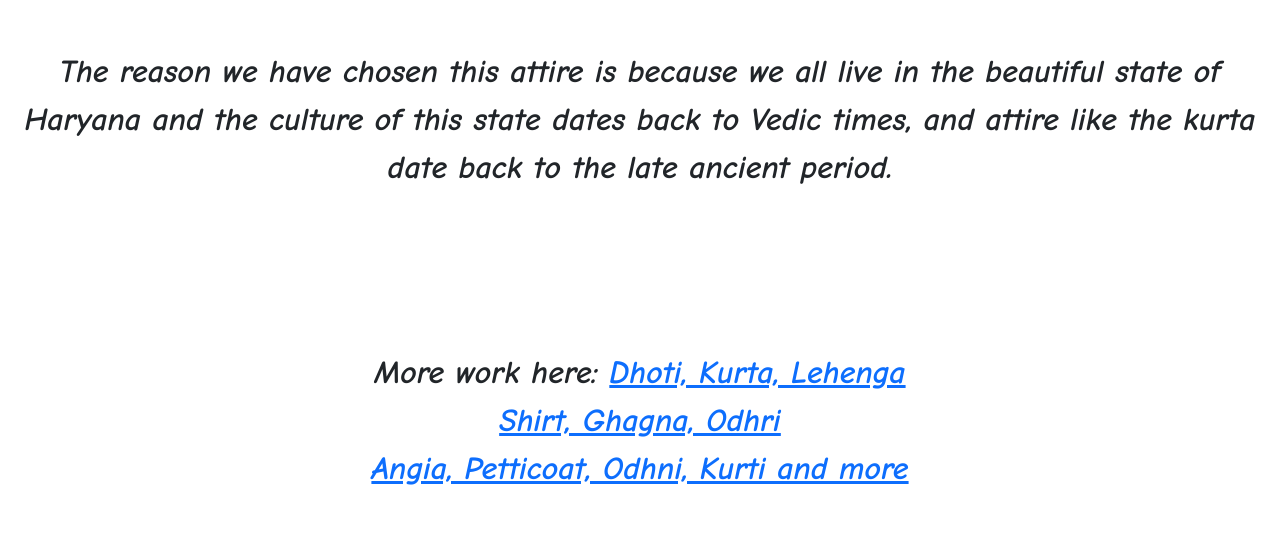
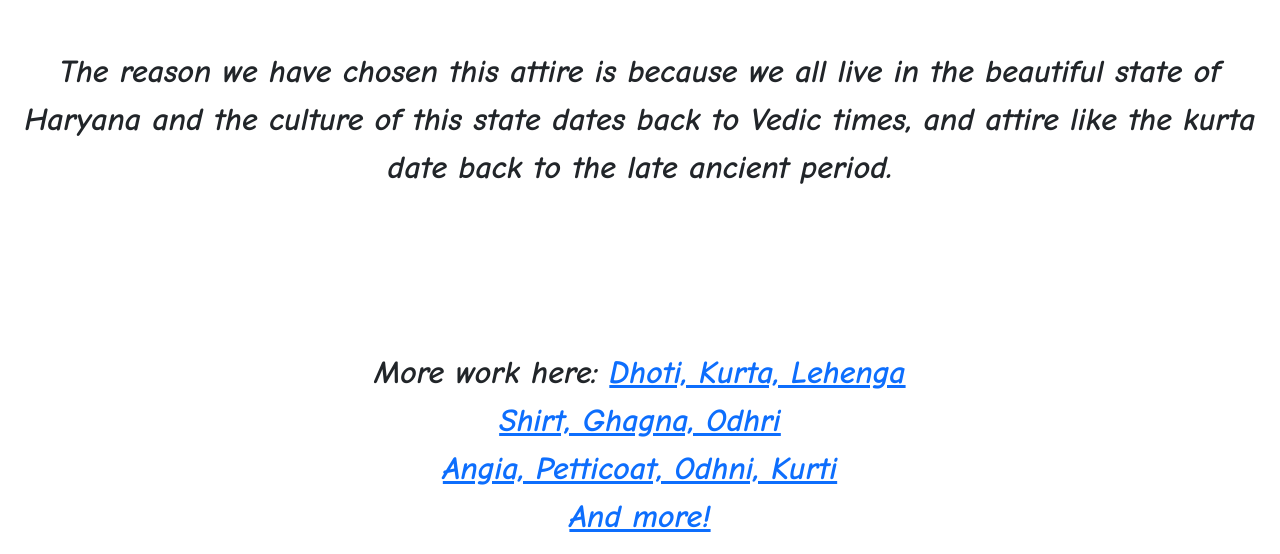
Before and after one commit to 8g-group2/8g-group2.github.io, a plain HTML site: page English/index.html in a window 1280 px wide. Shown: the part 2600-3154 px from the top of the page. Before the commit the page ends 3106 px from the top, so only its background shows below. Drawn offline with nearby package versions, Linux system fonts and the light colour scheme.

Commit message:
added last link

```diff
--- a/English/index.html
+++ b/English/index.html
@@ -47,7 +47,8 @@
         More work here:
         <a href="images/img-1.jpeg" target="_blank">Dhoti, Kurta, Lehenga</a> <br>
         <a href="images/img-2.jpeg" target="_blank">Shirt, Ghagna, Odhri</a> <br>
-        <a href="images/haryana.pdf" target="_blank">Angia, Petticoat, Odhni, Kurti and more</a>
+        <a href="images/haryana.pdf" target="_blank">Angia, Petticoat, Odhni, Kurti</a> <br>
+        <a href="images/img-3.jpeg" target="_blank">And more!</a>
     </p>
 
     <!-- Bootstrap JS -->
```
Also changed, not shown: English/images/img-3.jpeg (added).
